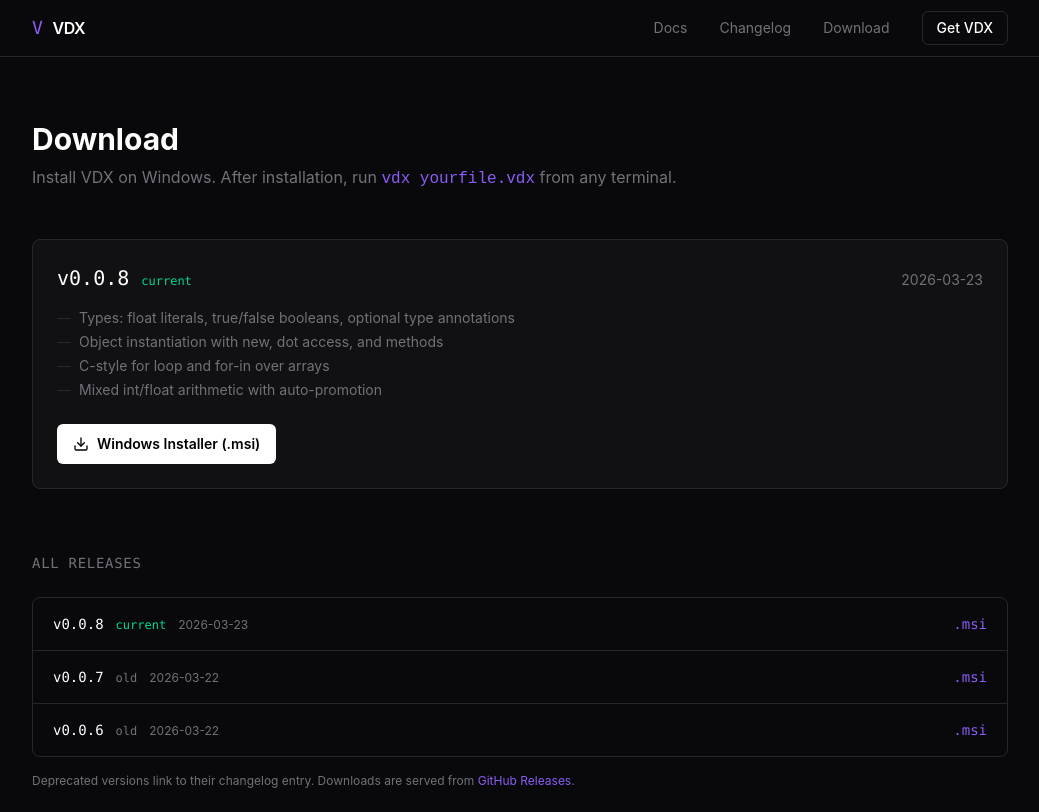
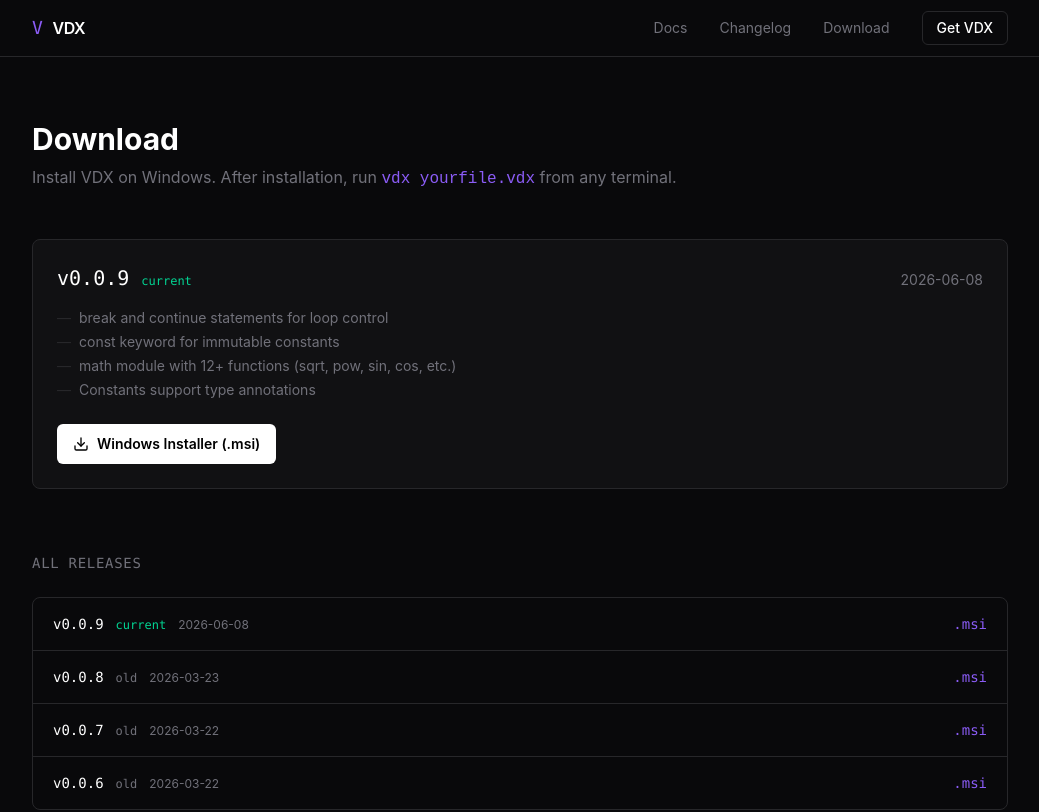
Before and after one commit to bouclem/vdx, a Next.js app in the folder website/: page /download in a window 1280 px wide. Shown: the top 812 px of the page, without its empty margins (120-1159 px from the left). Built offline with nearby package versions, Linux system fonts and the light colour scheme.

Commit message:
bumped version to 0.0.9 across CMakeLists and website

```diff
--- a/website/src/app/download/page.tsx
+++ b/website/src/app/download/page.tsx
@@ -25,9 +25,20 @@
   notes: string[];
 }[] = [
   {
+    version: "0.0.9",
+    date: "2026-06-08",
+    status: "current",
+    notes: [
+      "break and continue statements for loop control",
+      "const keyword for immutable constants",
+      "math module with 12+ functions (sqrt, pow, sin, cos, etc.)",
+      "Constants support type annotations",
+    ],
+  },
+  {
     version: "0.0.8",
     date: "2026-03-23",
-    status: "current",
+    status: "old",
     notes: [
       "Types: float literals, true/false booleans, optional type annotations",
       "Object instantiation with new, dot access, and methods",
--- a/website/src/app/page.tsx
+++ b/website/src/app/page.tsx
@@ -3,7 +3,7 @@
     <div className="max-w-5xl mx-auto px-6">
       {/* Hero */}
       <section className="pt-24 pb-20">
-        <p className="text-[var(--vdx-muted)] text-sm font-mono mb-4">v0.0.8 — by Voidware</p>
+        <p className="text-[var(--vdx-muted)] text-sm font-mono mb-4">v0.0.9 — by Voidware</p>
         <h1 className="text-4xl md:text-5xl font-bold text-white mb-5 tracking-tight leading-tight">
           The VDX Programming Language
         </h1>
@@ -32,7 +32,7 @@
         <div className="border border-[var(--vdx-border)] rounded-lg overflow-hidden bg-[var(--vdx-surface)]">
           <div className="flex items-center justify-between px-4 py-2.5 border-b border-[var(--vdx-border)]">
             <span className="text-xs text-[var(--vdx-muted)] font-mono">hello.vdx</span>
-            <span className="text-xs text-[var(--vdx-muted)]">VDX 0.0.8</span>
+            <span className="text-xs text-[var(--vdx-muted)]">VDX 0.0.9</span>
           </div>
           <pre className="p-5 text-[13px] leading-relaxed overflow-x-auto text-zinc-300">
             <code>{`class Hello {
```
Also changed, not shown: 2 other files (tests, documents, lock files or other folders).
